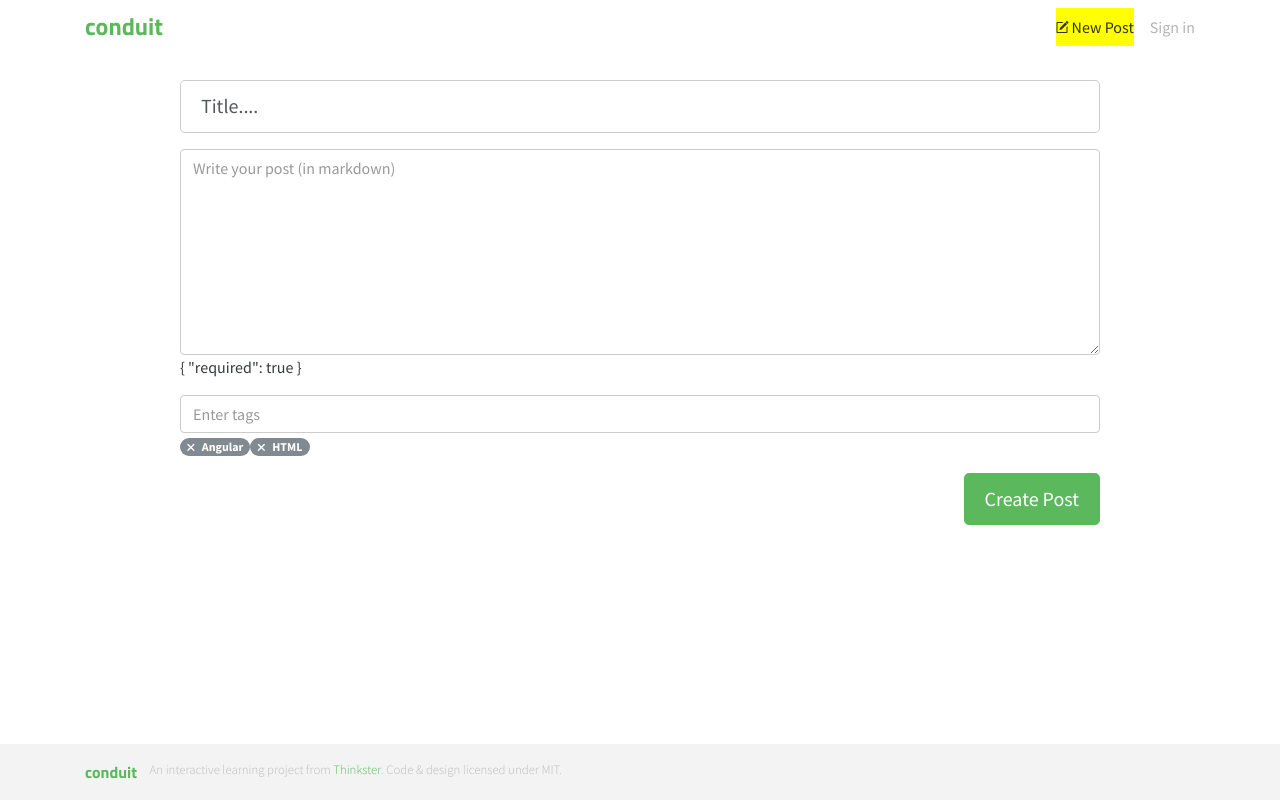
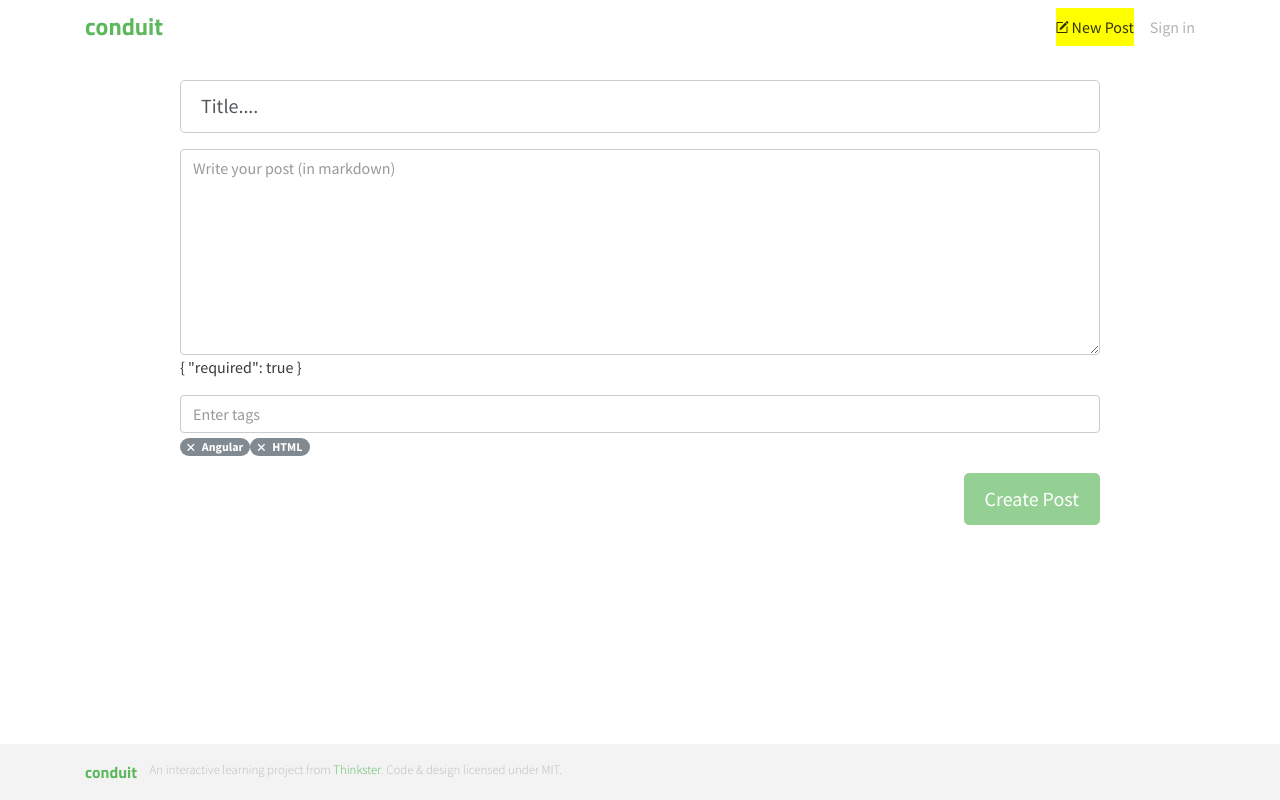
Before and after one commit to Coffee0127/angular-zero, an Angular app: page /posts/create in a window 1280 px wide. Built offline with nearby package versions, Linux system fonts and the light colour scheme; a web font is replaced by a local one.

Commit message:
當表單驗證失敗時，disable 按鈕

```diff
--- a/src/app/layout/posts/editor/editor.component.html
+++ b/src/app/layout/posts/editor/editor.component.html
@@ -27,7 +27,7 @@
                 <i class="ion-close-round" (click)="removeTag(tagIndex)"></i> {{ tag.value }}</span>
             </div>
           </fieldset>
-          <button type="button" class="btn btn-lg btn-primary pull-xs-right" (click)="createPost()">
+          <button type="button" class="btn btn-lg btn-primary pull-xs-right" (click)="createPost()" [disabled]="postData.invalid">
             Create Post
           </button>
         </form>
```
